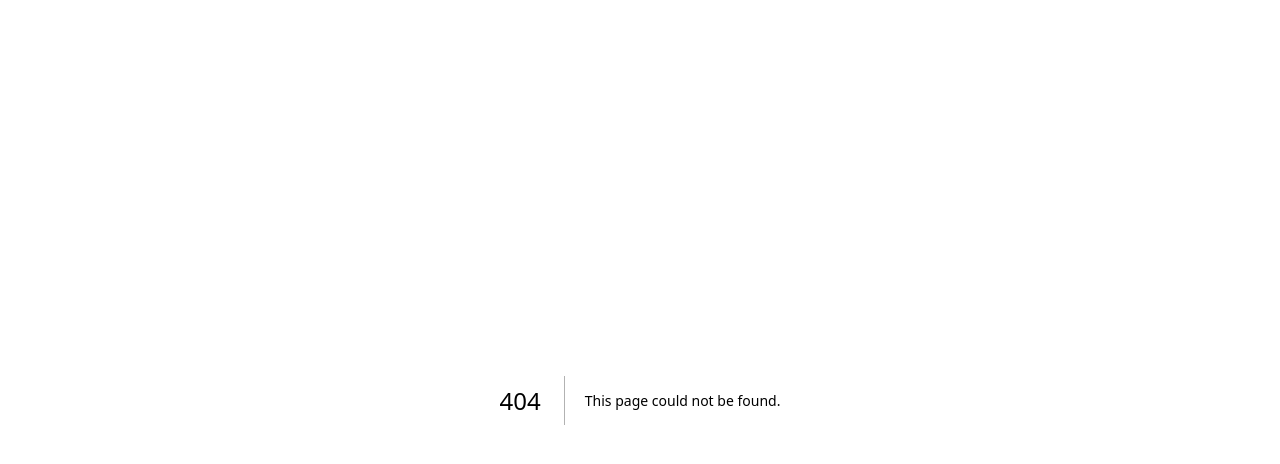
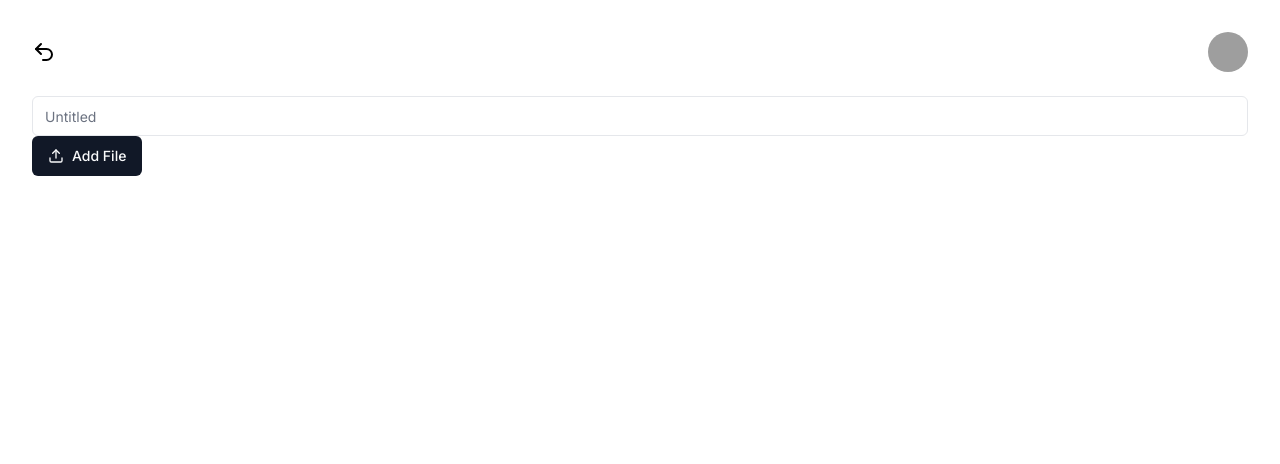
Before and after one commit to developaul/transcribe-app, a Next.js app: page /workspace/1 in a window 1280 px wide. Before the commit this address had no page. Shown: the top 464 px of the page. Built offline with nearby package versions, Linux system fonts and the light colour scheme; grey boxes are pictures that could not be loaded.

Commit message:
chore: workspace layout added

```diff
--- a/src/app/page.tsx
+++ b/src/app/page.tsx
@@ -1,11 +1,8 @@
-import Header from "@/components/Header";
-import ProjectList from "@/components/ProjectList";
 
-export default function Home() {
+export default function WorkSpace() {
   return (
     <div className="container flex flex-col">
-      <Header />
-      <ProjectList />
+      Aqui ira una prueba free del producto
     </div>
   );
 }
--- /dev/null
+++ b/src/app/workspace/[projectId]/page.tsx
@@ -0,0 +1,31 @@
+import { NextPage } from "next";
+import { Upload } from "lucide-react";
+
+import { Button } from "@/components/ui/button";
+import { Input } from "@/components/ui/input"
+
+interface Props {
+  params: {
+    projectId: string
+  }
+}
+
+const ProjectPage: NextPage<Props> = ({ params }) => {
+  console.log("🚀 ~ params:", params)
+
+  return (
+    <div className="flex flex-col">
+      <Input placeholder="Untitled" />
+
+      <div>
+        <Button className="flex">
+          <Upload className="mr-2 w-4 h-4" />
+          Add File
+        </Button>
+
+        <Input className="hidden" id="picture" type="file" />
+      </div>
+    </div>
+  );
+}
+export default ProjectPage
--- /dev/null
+++ b/src/app/workspace/layout.tsx
@@ -0,0 +1,13 @@
+import { FC, PropsWithChildren } from "react";
+
+import Header from "@/components/Header";
+
+const WorkSpaceLayout: FC<PropsWithChildren> = ({ children }) => {
+  return (
+    <div className="container flex flex-col">
+      <Header />
+      {children}
+    </div>
+  );
+}
+export default WorkSpaceLayout
--- /dev/null
+++ b/src/app/workspace/page.tsx
@@ -0,0 +1,9 @@
+import ProjectList from "@/components/ProjectList";
+
+export default function WorkSpace() {
+  return (
+    <>
+      <ProjectList />
+    </>
+  );
+}
--- a/src/components/Header.tsx
+++ b/src/components/Header.tsx
@@ -1,16 +1,11 @@
 "use client"
 
-import React from 'react'
 import { useTheme } from 'next-themes'
-import { Check, LogOut, Menu, Settings, SunMoon, UserPlus } from 'lucide-react'
-import {
-  Sheet,
-  SheetContent,
-  SheetDescription,
-  SheetHeader,
-  SheetTitle,
-  SheetTrigger,
-} from "@/components/ui/sheet"
+import { Check, LogOut, Settings, SunMoon, Undo2 } from 'lucide-react'
+import { useParams } from 'next/navigation'
+import Link from 'next/link'
+import clsx from 'clsx'
+
 import {
   DropdownMenu,
   DropdownMenuContent,
@@ -24,8 +19,9 @@ import {
   DropdownMenuTrigger,
 } from "@/components/ui/dropdown-menu"
 import { Avatar, AvatarFallback, AvatarImage } from "@/components/ui/avatar"
+import { TypographyLarge, TypographySmall } from '@/components/ui/Typography'
+
 import { getAvatarFallbackName } from '@/lib/user'
-import { TypographyLarge, TypographySmall } from './ui/Typography'
 import { Theme } from '@/lib/theme'
 
 const user = {
@@ -37,25 +33,17 @@ const user = {
 const Header = () => {
   const { setTheme, theme } = useTheme()
 
+  const { projectId } = useParams<{ projectId: string }>()
+
   const avatarFallbackName = getAvatarFallbackName(user.fullName)
 
   return (
-    <header className='flex items-center justify-between sticky top-0 pt-8'>
-      <Sheet>
-        <SheetTrigger>
-          <Menu />
-        </SheetTrigger>
-        <SheetContent side='left'>
-          <SheetHeader>
-            <SheetTitle>Are you absolutely sure?</SheetTitle>
-            <SheetDescription>
-              This action cannot be undone. This will permanently delete your account
-              and remove your data from our servers.
-            </SheetDescription>
-          </SheetHeader>
-
-        </SheetContent>
-      </Sheet>
+    <header className={clsx('flex items-center justify-end sticky top-0 pt-8 pb-6', { 'justify-between': Boolean(projectId) })}>
+      {Boolean(projectId) && (
+        <Link href={'/workspace'}>
+          <Undo2 />
+        </Link>
+      )}
 
       <DropdownMenu>
         <DropdownMenuTrigger>
--- a/src/components/ProjectItem.tsx
+++ b/src/components/ProjectItem.tsx
@@ -1,14 +1,22 @@
+'use client'
+
+import { usePathname } from 'next/navigation'
+import Link from 'next/link'
 import { FC } from 'react'
 import { EllipsisVertical, Mic } from 'lucide-react'
+import dayjs from 'dayjs'
+import relativeTime from 'dayjs/plugin/relativeTime'
+
 import {
   DropdownMenu,
   DropdownMenuContent,
   DropdownMenuItem,
   DropdownMenuTrigger,
 } from "@/components/ui/dropdown-menu"
-import dayjs from 'dayjs'
-import relativeTime from 'dayjs/plugin/relativeTime'
-import { TypographyP, TypographySmall } from './ui/Typography'
+import {
+  TypographyP,
+  TypographySmall
+} from '@/components/ui/Typography'
 
 dayjs.extend(relativeTime)
 
@@ -19,10 +27,13 @@ interface Props {
 const ProjectItem: FC<Props> = ({ project }) => {
   const { _id, name, createdAt } = project
 
+  const pathname = usePathname()
+
   return (
-    <li className='flex items-center justify-between' key={_id} >
-      <div className='flex items-center gap-2'>
-        <Mic />
+    <Link className='p-4 ease-in-out duration-300 hover:bg-gray-50 dark:hover:bg-zinc-800' href={`${pathname}/${_id}`}>
+      <li className='flex items-center justify-between cursor-pointer' key={_id} >
+        <div className='flex items-center gap-4'>
+          <Mic className='w-8 h-8' />
           <div>
             <TypographyP>{name}</TypographyP>
             <TypographySmall>{dayjs(createdAt).fromNow()}</TypographySmall>
@@ -33,11 +44,12 @@ const ProjectItem: FC<Props> = ({ project }) => {
             <EllipsisVertical />
           </DropdownMenuTrigger>
           <DropdownMenuContent>
-          <DropdownMenuItem>Rename project</DropdownMenuItem>
-          <DropdownMenuItem>Delete Project</DropdownMenuItem>
+            <DropdownMenuItem>Rename</DropdownMenuItem>
+            <DropdownMenuItem>Delete</DropdownMenuItem>
           </DropdownMenuContent>
         </DropdownMenu>
       </li>
+    </Link>
   )
 }
 
--- a/src/components/ProjectList.tsx
+++ b/src/components/ProjectList.tsx
@@ -21,7 +21,7 @@ const projects = [
 const ProjectList = () => {
   return (
     <main className="flex flex-col">
-      <div className='flex items-center justify-between my-6'>
+      <div className='flex items-center justify-between mb-6'>
         <TypographyH1>Projects</TypographyH1>
 
         <Button>
@@ -31,7 +31,7 @@ const ProjectList = () => {
         </Button>
       </div>
 
-      <ul className='w-full flex flex-col gap-4'>
+      <ul className='w-full flex flex-col'>
         {projects.map((project) => <ProjectItem key={project._id} project={project} />)}
       </ul>
     </main>
--- /dev/null
+++ b/src/components/ui/input.tsx
@@ -0,0 +1,25 @@
+import * as React from "react"
+
+import { cn } from "@/lib/utils"
+
+export interface InputProps
+  extends React.InputHTMLAttributes<HTMLInputElement> {}
+
+const Input = React.forwardRef<HTMLInputElement, InputProps>(
+  ({ className, type, ...props }, ref) => {
+    return (
+      <input
+        type={type}
+        className={cn(
+          "flex h-10 w-full rounded-md border border-gray-200 bg-white px-3 py-2 text-sm ring-offset-white file:border-0 file:bg-transparent file:text-sm file:font-medium placeholder:text-gray-500 focus-visible:outline-none focus-visible:ring-2 focus-visible:ring-gray-950 focus-visible:ring-offset-2 disabled:cursor-not-allowed disabled:opacity-50 dark:border-gray-800 dark:bg-gray-950 dark:ring-offset-gray-950 dark:placeholder:text-gray-400 dark:focus-visible:ring-gray-300",
+          className
+        )}
+        ref={ref}
+        {...props}
+      />
+    )
+  }
+)
+Input.displayName = "Input"
+
+export { Input }
```
Lines whose indentation alone changed are shown as unchanged.
